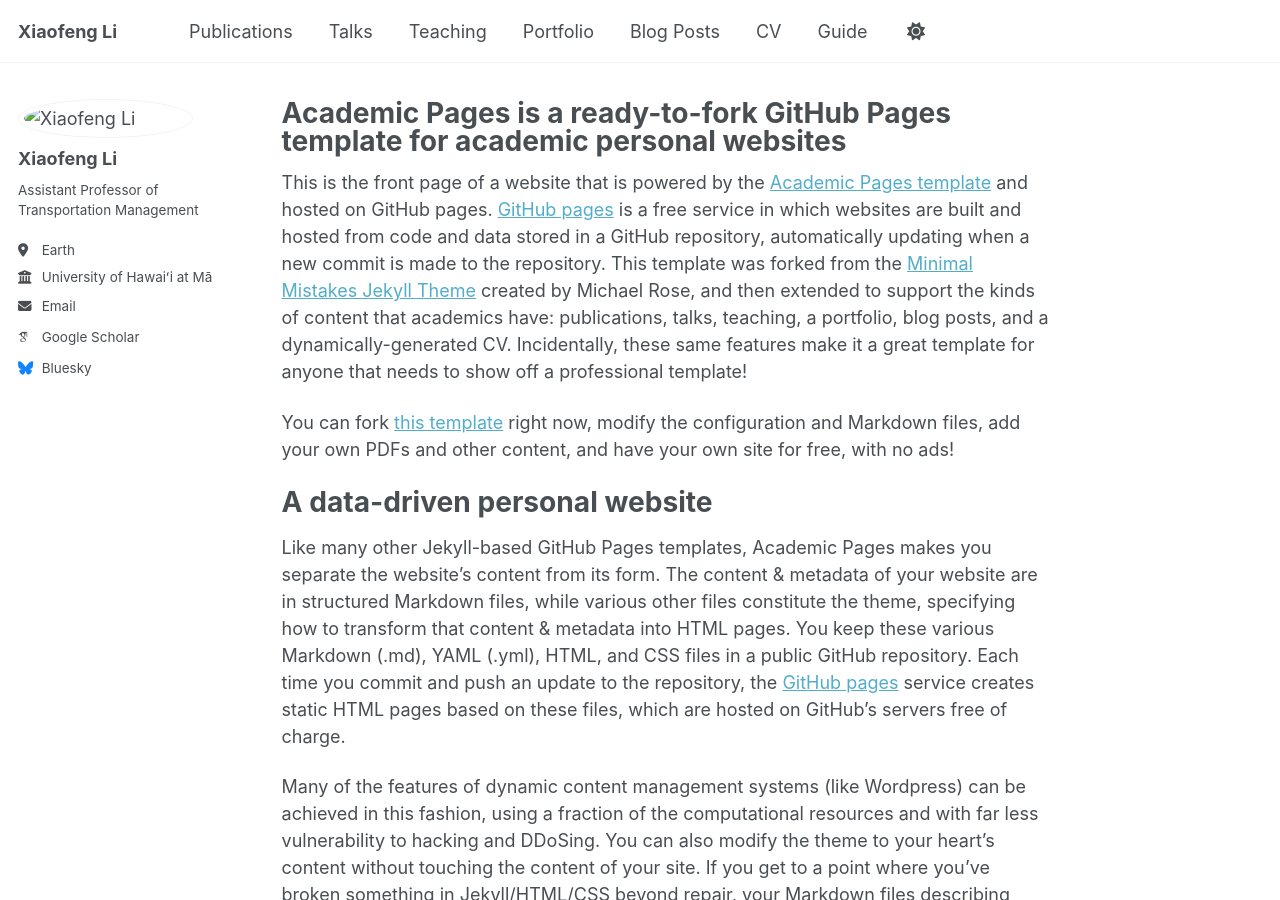
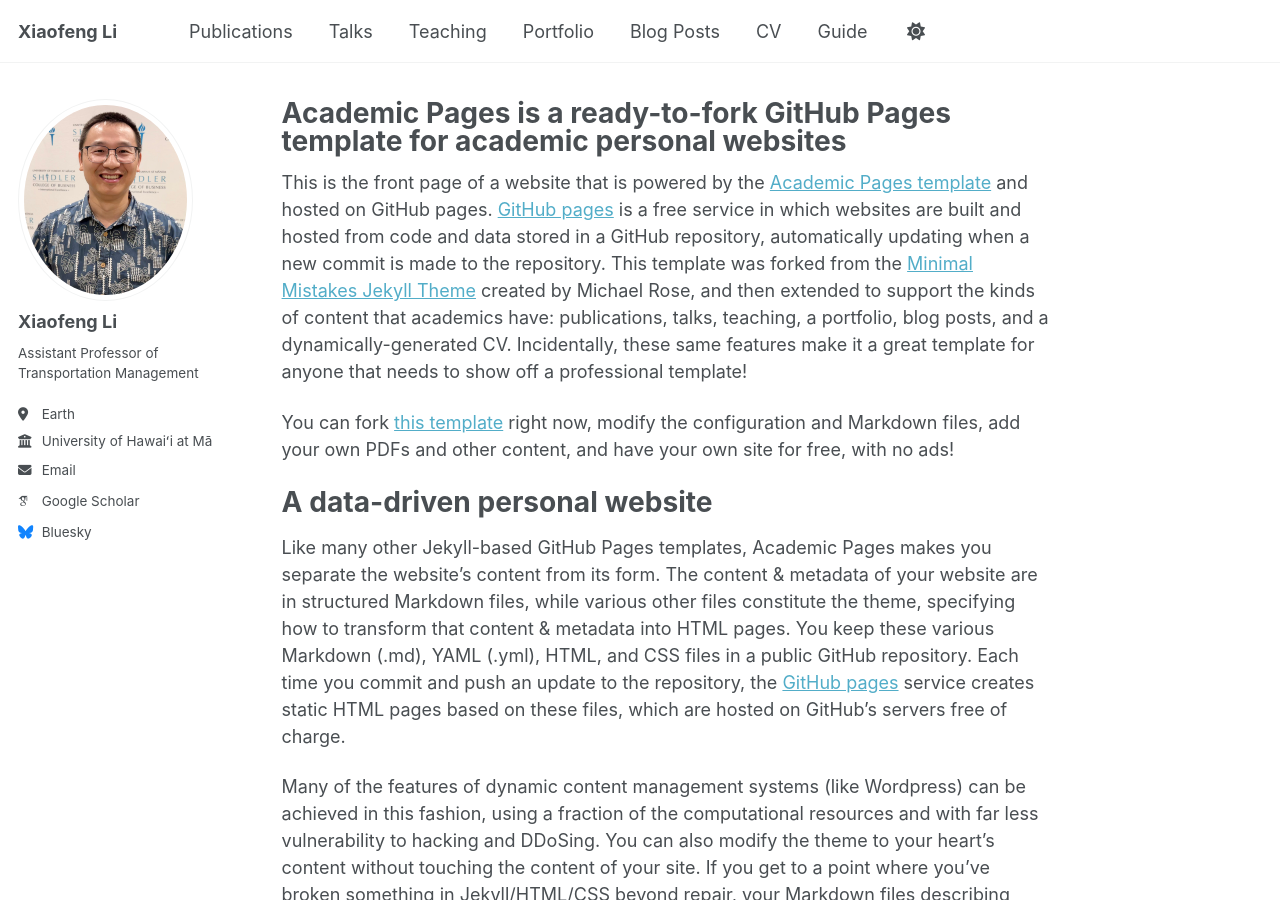
Before and after one commit to Leefun2014/xiaofengli.github.io, a Jekyll site: the page built from _pages/about.md, in a window 1280 px wide and 900 px high. Built offline with Jekyll 4.4.1, drawn with Linux system fonts in a browser that asks for light colours; some web fonts are replaced; a script bundle is joined from its source files by our own code; library files that are not in the unit come from our copies.

Commit message:
Update _config.yml

```diff
--- a/_config.yml
+++ b/_config.yml
@@ -23,7 +23,7 @@
 #               Additional customization can be done by editing /_includes/author-profile.html
 author:
   # Biographic information
-  avatar           : "images/Xiaofeng.jpeg"
+  avatar           : "Xiaofeng.jpeg"
   name             : "Xiaofeng Li"
   pronouns         : # example: "he/him"
   bio              : "Assistant Professor of Transportation Management"
```
